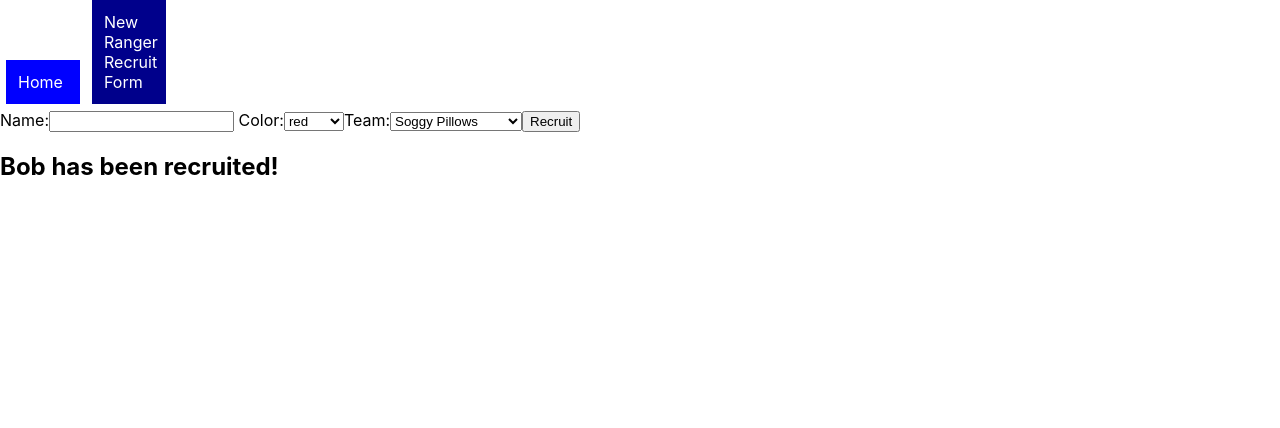
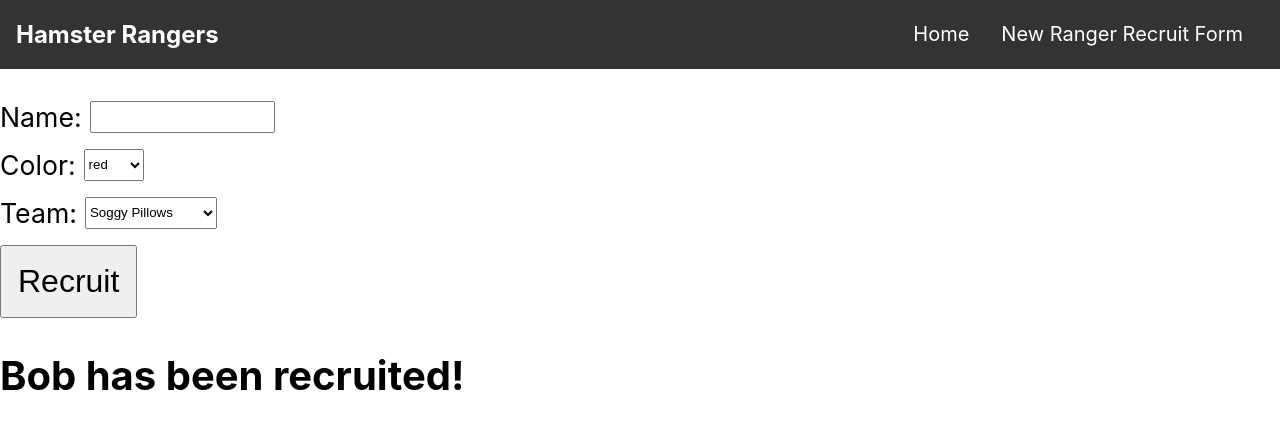
Before and after one commit to sohdonald/hamster-rangers, a React (Create React App) app: page /newrangerform in a window 1280 px wide. Shown: the top 428 px of the page. Built offline with nearby package versions, Linux system fonts and the light colour scheme.

Commit message:
set up branch

```diff
--- a/src/NavBar.js
+++ b/src/NavBar.js
@@ -1,40 +1,28 @@
 import React from "react";
 import {NavLink} from "react-router-dom"
+import styles from "./NavBar.module.css"
 
-const linkStyles = {
-    display: "inline-block",
-    width: "50px",
-    padding: "12px",
-    margin: "0 6px 6px",
-    background: "blue",
-    textDecoration: "none",
-    color: "white",
-  };
 
 function NavBar() {
     return (
-        <div>
+        <nav className={styles.nav}>
+            <h2>Hamster Rangers</h2>
+            <ul>
             <NavLink
             to= "/"
             exact
-            style={linkStyles}
-            activeStyle={{
-                background: "darkblue",
-            }}
+
             >
                 Home
             </NavLink>
             <NavLink
             to= "/newrangerform"
             exact
-            style={linkStyles}
-            activeStyle={{
-                background: "darkblue",
-            }}
             >
                 New Ranger Recruit Form
             </NavLink>
-        </div>
+            </ul>
+        </nav>
     );
 }
 
--- /dev/null
+++ b/src/NavBar.module.css
@@ -0,0 +1,24 @@
+.nav {
+  background-color: #333;
+  display: flex;
+  justify-content: space-between;
+  gap: 2rem;
+  padding: 0 1rem;
+  align-items: center;
+  color: white;
+}
+
+.nav ul {
+  display: flex;
+  color: inherit;
+  list-style: none;
+  margin: 0 5px;
+  font-size: 15pt;
+  padding: 0 1rem;
+  gap: 2rem;
+}
+
+.nav a {
+    color:inherit;
+    text-decoration: none;
+}
--- a/src/NewRangerForm.js
+++ b/src/NewRangerForm.js
@@ -4,6 +4,7 @@
  */
 
 import React, { useState } from "react";
+import styles from "./NewRangerForm.module.css"
 
 function NewRangerForm() {
   const [newName, setNewName] = useState("");
@@ -33,7 +34,7 @@ function NewRangerForm() {
   }
 
   return (
-    <div>
+    <div className={styles.submit}>
       <form onSubmit={handleSubmit}>
         <label>
           {" "}
@@ -80,7 +81,7 @@ function NewRangerForm() {
             <option value="Coconut Avengers">Coconut Avengers</option>
           </select>
         </label>
-        <button type="submit">Recruit</button>
+        <button className={styles.button} type="submit">Recruit</button>
         <h2>Bob has been recruited!</h2>
       </form>
     </div>
--- /dev/null
+++ b/src/NewRangerForm.module.css
@@ -0,0 +1,17 @@
+.submit {
+    display: flex;
+    padding-top: 2rem;
+    font-size: 20pt;
+}
+
+.submit label {
+    display: flex;
+    flex-direction: row;
+    gap: 8px;
+    padding-bottom: 1rem;
+}
+
+.button {
+    font-size: larger;
+    padding: 1rem;
+}
```
